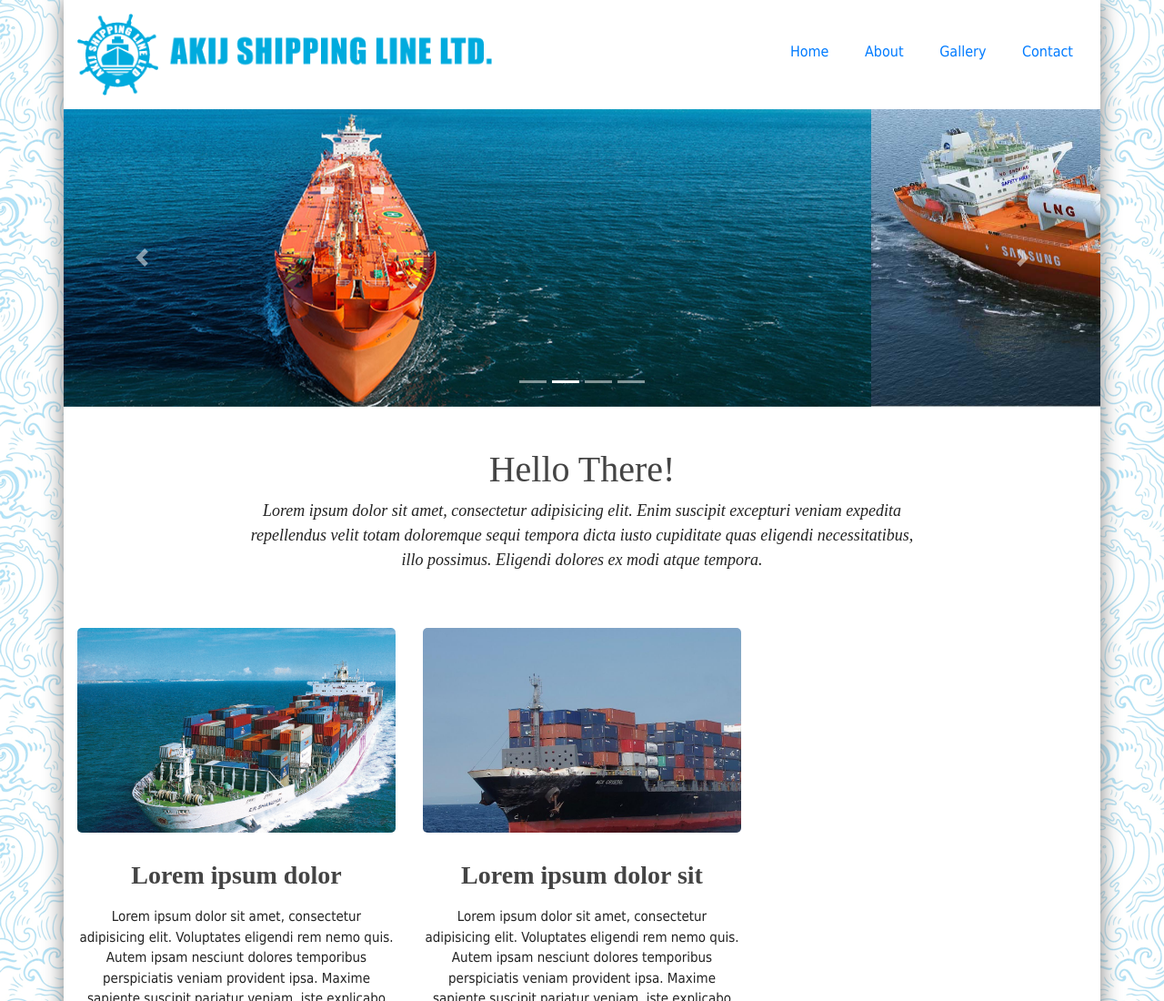
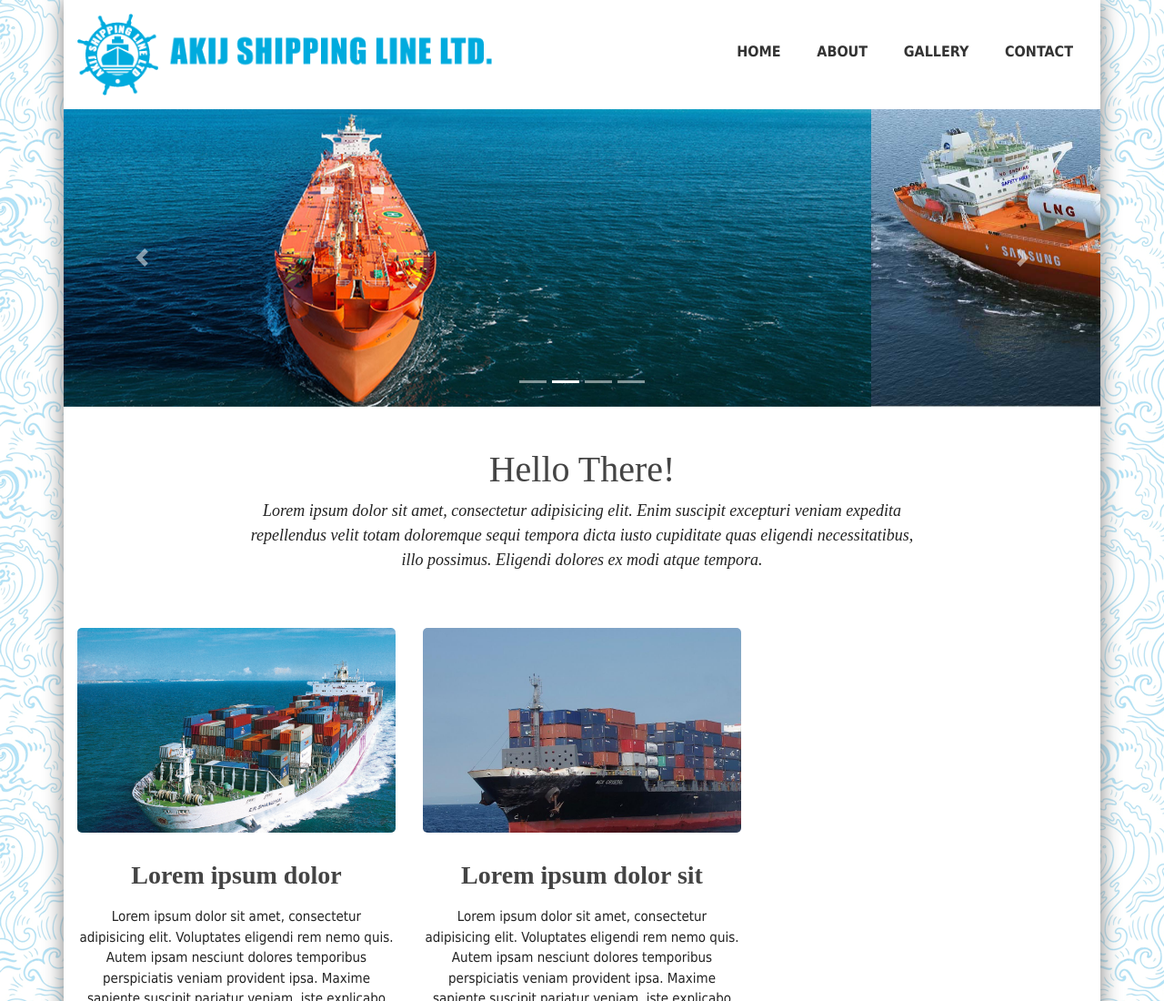
Before and after one commit to RhythmicLegend/asllsite, a plain HTML site: page index.html in a window 1280 px wide. Shown: the top 1100 px of the page at 91% size. Drawn offline with Linux system fonts and the light colour scheme.

Commit message:
Update style.css

```diff
--- a/style.css
+++ b/style.css
@@ -31,7 +31,10 @@ body {
 	margin-top: 30px;
 }
 .head-wrap ul li a {
-	padding: 10px 15px;
+    padding: 10px 15px;
+    text-transform: uppercase;
+    color: #333;
+    font-weight: 900;
 }
 .conD {
 	color: #444;
```
